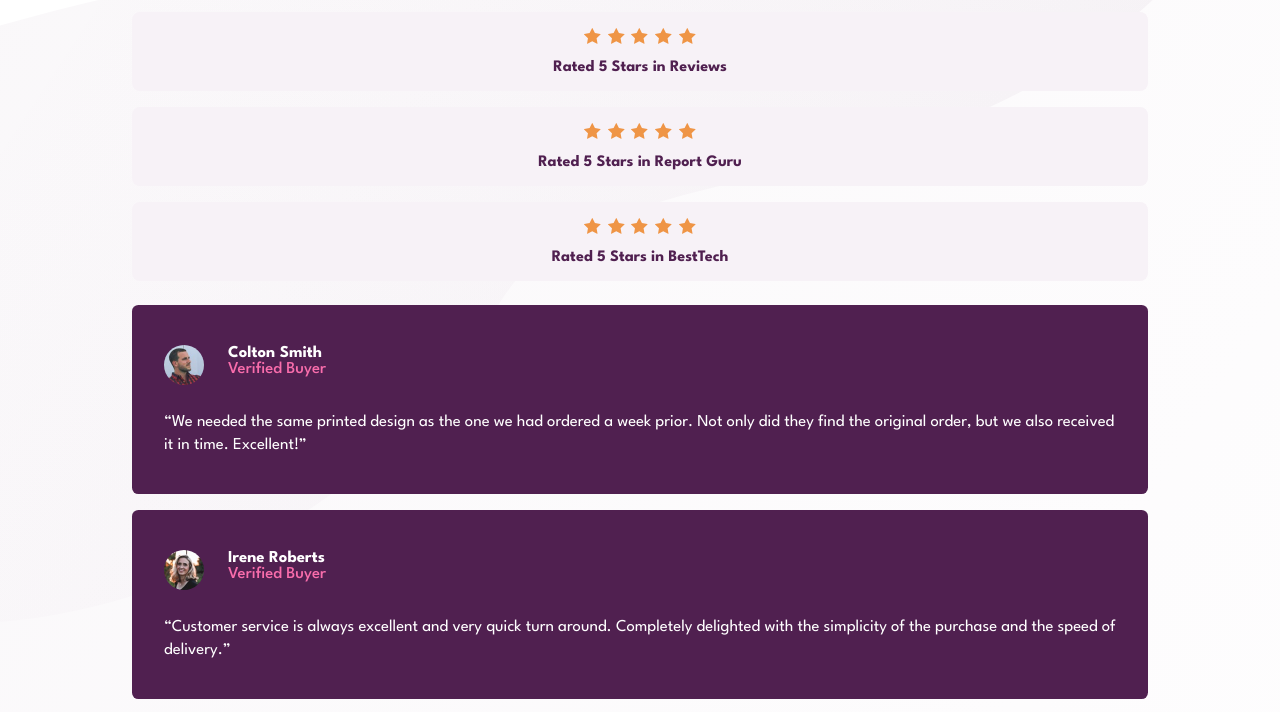
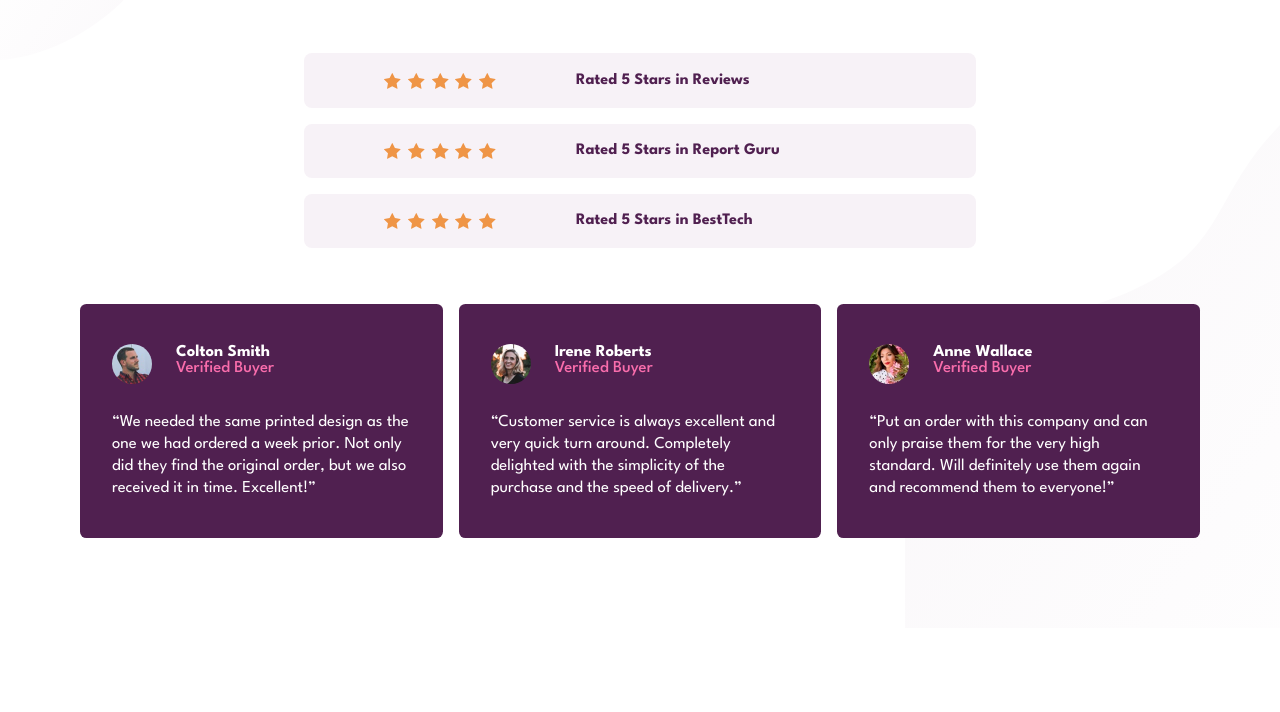
Before and after one commit to IamAbhiDev/social-proof-section-master-new.github.io, a plain HTML site: page index.html in a window 1280 px wide. Shown: the part 172-884 px from the top of the page. After the commit the page ends 800 px from the top, so only its background shows below. Drawn offline with Linux system fonts and the light colour scheme.

Commit message:
responsive design added

```diff
--- a/css/style.css
+++ b/css/style.css
@@ -55,7 +55,7 @@ body {
     background: url(../images/bg-pattern-top-mobile.svg), url(../images/bg-pattern-bottom-mobile.svg);
     background-repeat: no-repeat;
     background-position: left top, right bottom;
-    background-size: 100%;
+    /* background-size: 100%; */
     font-family: var(--ff-primary);
     min-height: 100vh;
     display: grid;
@@ -171,3 +171,25 @@ body {
     color: var(--white);
     line-height: 1.33;
 }
+
+/*Responsive Web Design*/
+
+@media screen and (min-width: 45rem) {
+    .social__ratings {
+        padding: 0 20%;
+        margin: 2rem 0;
+    }
+
+    .social__ratings__row {
+        grid-template-columns: 1fr 1.6fr;
+        padding: 1.2rem 1rem;
+    }
+
+    .social__ratings__row__text {
+        justify-self: start;
+    }
+
+    .social__testimonials {
+        grid-template-columns: repeat(3, 1fr);
+    }
+}
```
